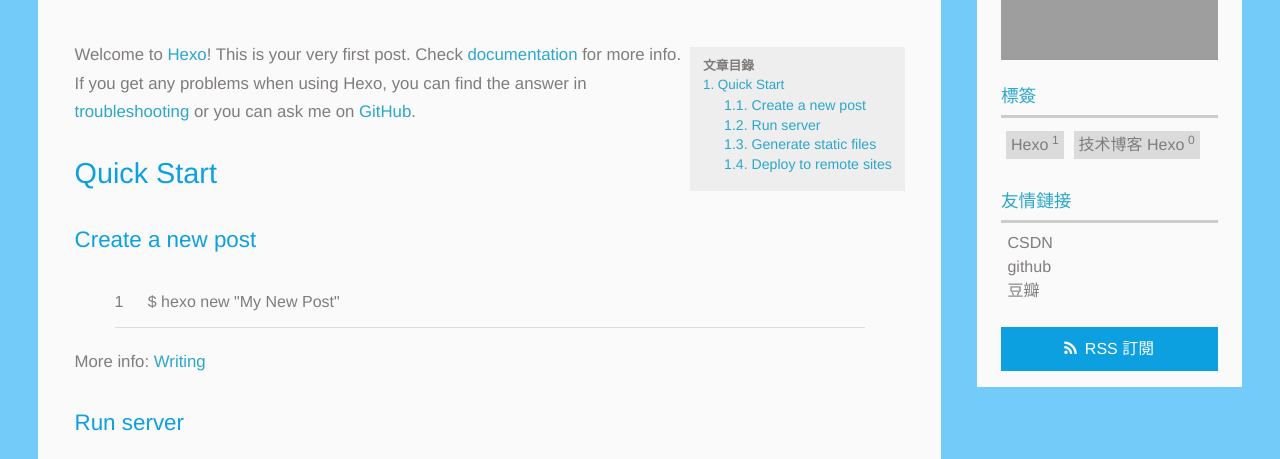
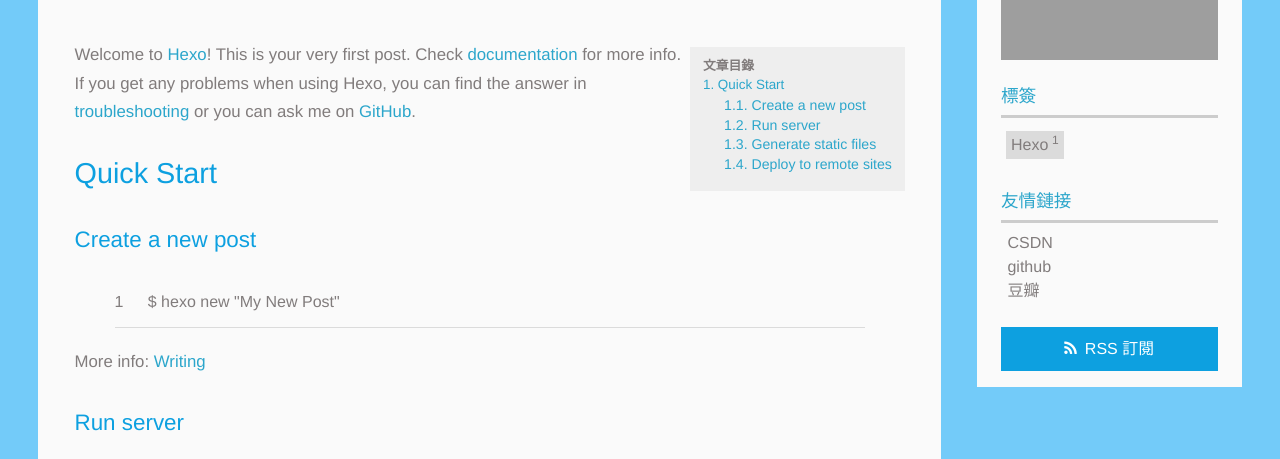
Before and after one commit to DaBinGe/DaBinGe.github.io, a plain HTML site: page 2016/02/02/hello-world/index.html in a window 1280 px wide. Shown: the part 316-775 px from the top of the page. Drawn offline with Linux system fonts and the light colour scheme; grey boxes are pictures that could not be loaded; a script that the page names is missing.

Commit message:
Site updated: 2016-02-04 14:49:22

```diff
--- a/2016/02/02/hello-world/index.html
+++ b/2016/02/02/hello-world/index.html
@@ -175,8 +175,6 @@ var jiathis_config = {data_track_clickback:'true'};
 		<ul class="clearfix">
 
 			<li><a href="/tags/Hexo/" title="Hexo">Hexo<sup>1</sup></a></li>
-
-			<li><a href="/tags/技术博客-Hexo/" title="技术博客  Hexo">技术博客  Hexo<sup>0</sup></a></li>
 
 		</ul>
 </div>
```
Also changed, not shown: 2016/02/02/mac下hexo的安装/index.html (+0 -2 lines), 2016/02/04/iOS输入字数限制/index.html (+0 -2 lines), 2016/02/04/技术博客编写总括/index.html (+0 -2 lines), index.html (+0 -2 lines).
